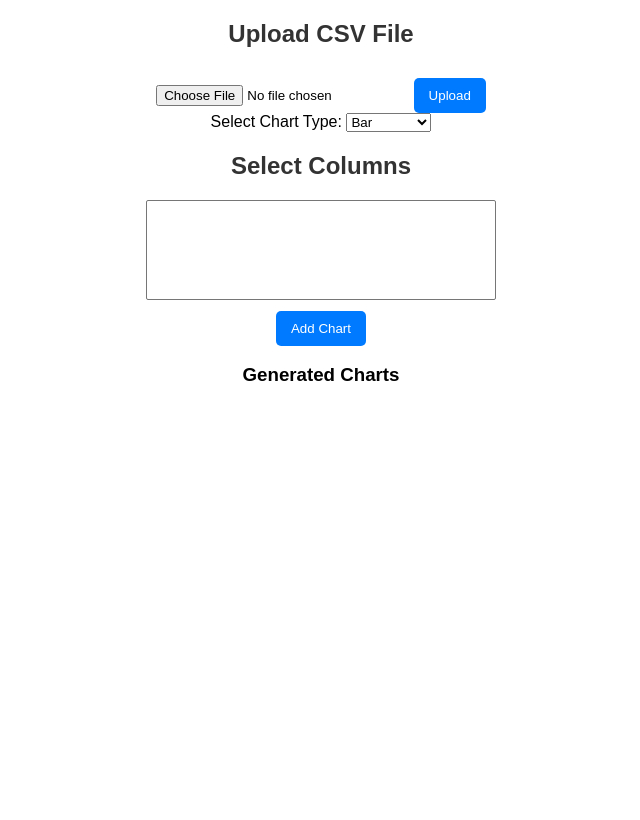
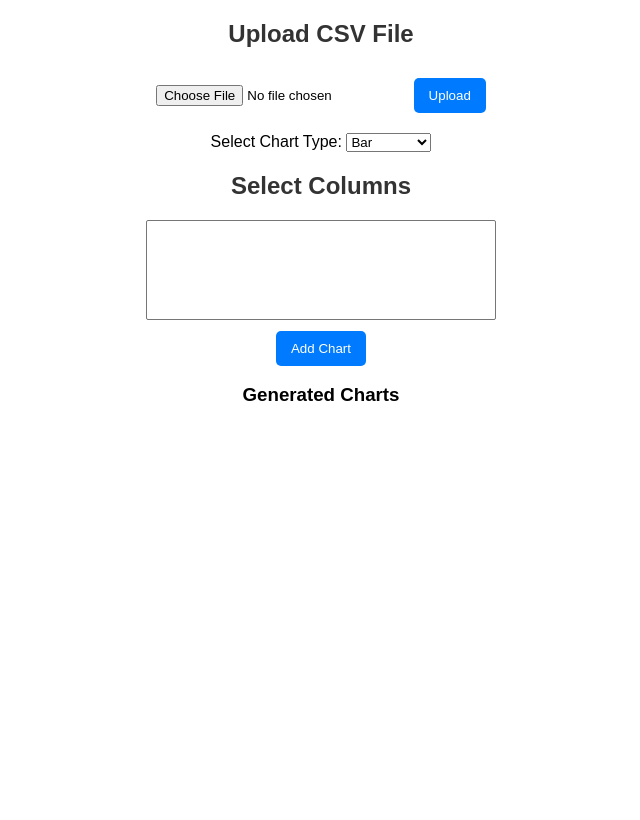
Before and after one commit to Manjosh-Lilhare/Araxys, a Flask app: page / in a window 1280 px wide. Shown: the whole page, without its empty margins (319-959 px from the left). Run offline with Flask 3, Linux system fonts and the light colour scheme; lists and menus that the app fills with data are empty.

Commit message:
`Added CSS class for selection and rearranged HTML structure for better layout`

```diff
--- a/static/index.css
+++ b/static/index.css
@@ -63,3 +63,6 @@ canvas {
     height: 100px;
     bottom: 0px;
 }
+.sel{
+    margin-top: 20px;
+}
--- a/templates/index.html
+++ b/templates/index.html
@@ -1,19 +1,20 @@
 <!DOCTYPE html>
 <html lang="en">
   <head>
-    <meta charset="UTF-8">
-    <meta name="viewport" content="width=device-width, initial-scale=1.0">
+    <meta charset="UTF-8" />
+    <meta name="viewport" content="width=device-width, initial-scale=1.0" />
     <title>CSV Data Visualization</title>
     <script src="https://cdn.jsdelivr.net/npm/chart.js"></script>
     <script src="{{ url_for('static', filename='charts.js') }}" defer></script>
-    <link rel="stylesheet" href="/static/index.css">
+    <link rel="stylesheet" href="/static/index.css" />
   </head>
   <body>
     <div>
       <h2>Upload CSV File</h2>
-    <input type="file" id="fileInput">
+      <input type="file" id="fileInput" />
       <button onclick="uploadFile()">Upload</button>
     </div>
+    <div class="sel">
       <label for="chartType">Select Chart Type:</label>
       <select id="chartType">
         <option value="bar">Bar</option>
@@ -25,21 +26,15 @@
         <option value="bubble">Bubble</option>
         <option value="scatter">Scatter</option>
       </select>
+    </div>
 
-<div>
     <h2>Select Columns</h2>
     <select id="columnSelect" multiple></select>
-</div>
     <div>
-    <button  class="add_cart" onclick="addChart()">Add Chart</button>
-<div id="chartSelectionSection">
-</div>
+      <button class="add_cart" onclick="addChart()">Add Chart</button>
+      <div id="chartSelectionSection"></div>
       <h3>Generated Charts</h3>
       <div id="chartsContainer"></div>
-
-
-
     </div>
-
   </body>
 </html>
```
Lines whose indentation alone changed are shown as unchanged.
